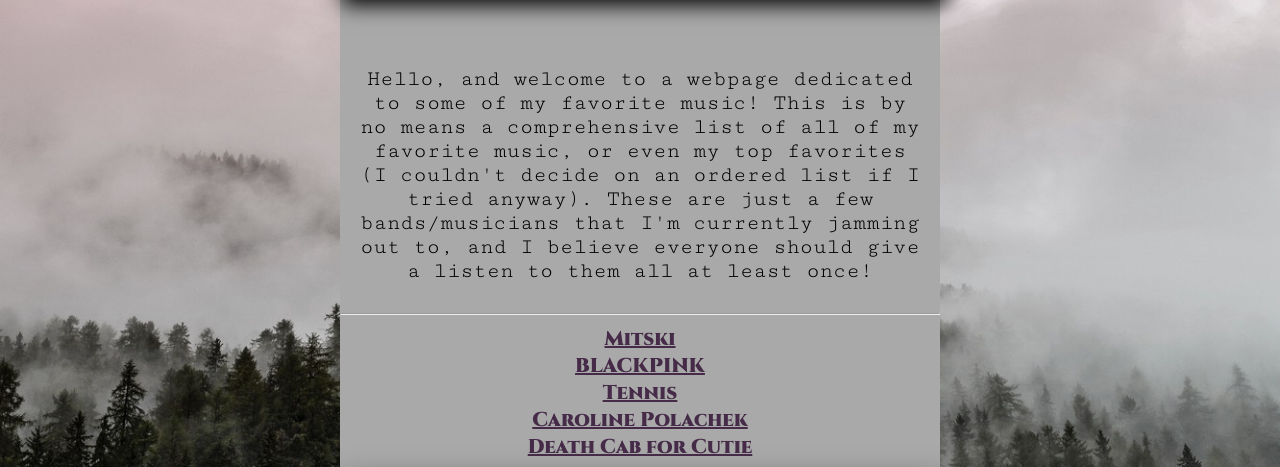
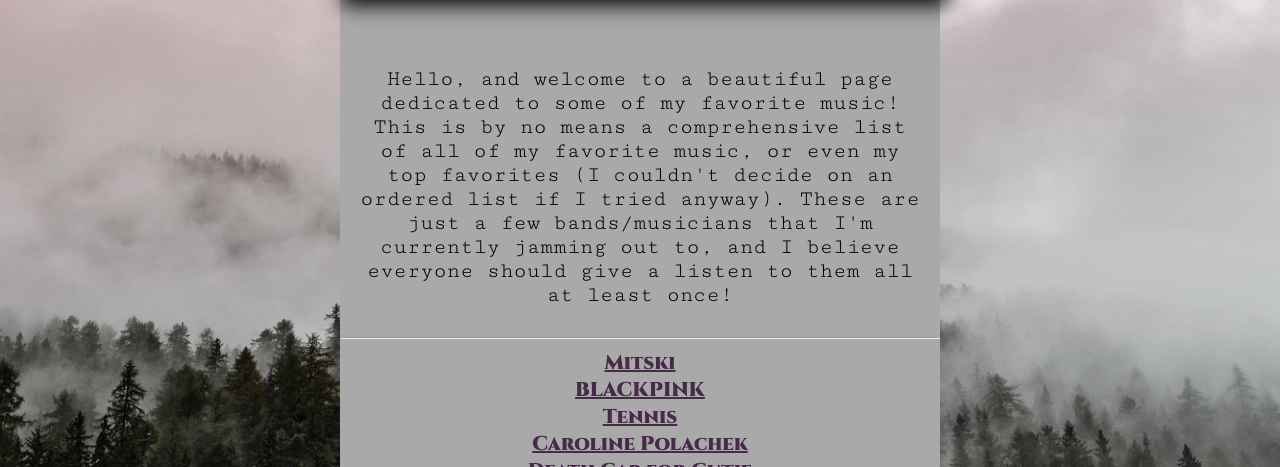
Before and after one commit to itslisagordon/HTML-Me-Something, a plain HTML site: page index.html in a window 1280 px wide. Shown: the part 175-642 px from the top of the page. Drawn offline with Linux system fonts and the light colour scheme; a web font is replaced by a local one.

Commit message:
some extra stuff

```diff
--- a/index.html
+++ b/index.html
@@ -13,7 +13,7 @@
 		</div>
 	</header>
 
-	<article class="description">Hello, and welcome to a webpage dedicated to some of my favorite music! This is by no means a comprehensive list of all of my favorite music, or even my top favorites (I couldn't decide on an ordered list if I tried anyway). These are just a few bands/musicians that I'm currently jamming out to, and I believe everyone should give a listen to them all at least once!</article>
+	<article class="description">Hello, and welcome to a beautiful page dedicated to some of my favorite music! This is by no means a comprehensive list of all of my favorite music, or even my top favorites (I couldn't decide on an ordered list if I tried anyway). These are just a few bands/musicians that I'm currently jamming out to, and I believe everyone should give a listen to them all at least once!</article>
 
 	<hr />
 
--- a/styles.css
+++ b/styles.css
@@ -14,8 +14,6 @@
 
 h1 {
 	color: black;
-	/* font-family: 'Galada', cursive; */
-	/* font-family: 'Oswald', sans-serif; */
 	font-family: 'Cinzel', serif;
 	margin: 50px auto;
 	font-size: 45px;
@@ -51,7 +49,6 @@
 	margin-left: -2.5em;
 	margin-right: auto;
 	box-shadow: 5px 5px 1em 3px;
-	/* margin-bottom: 20px; */
 	color:black;
 }
 
```
